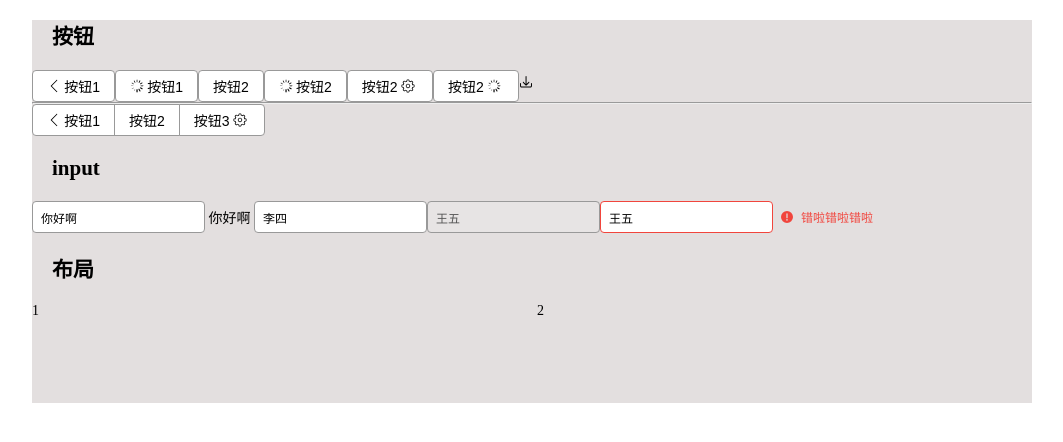
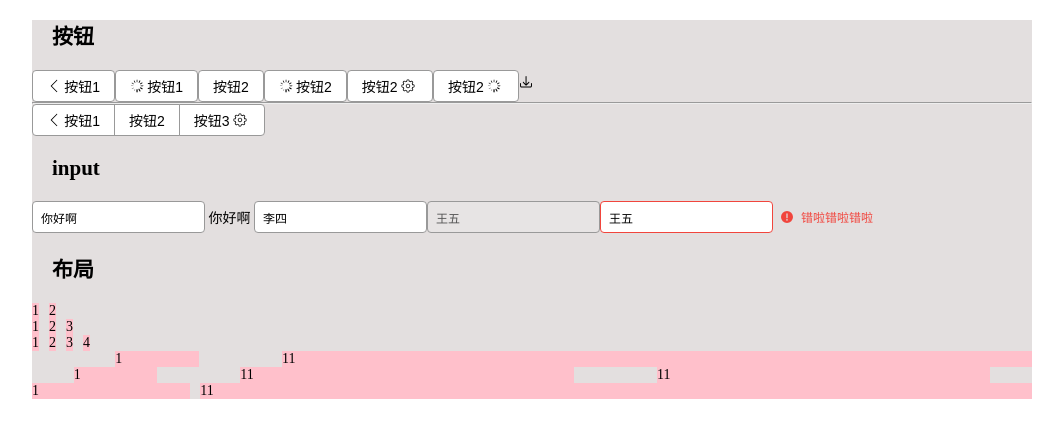
Before and after one commit to doria76593/vue2-lunzi, a Vue app: page / in a window 1280 px wide. Shown: the top 442 px of the page, without its empty margins (108-1171 px from the left). Built offline with nearby package versions, Linux system fonts and the light colour scheme.

Commit message:
添加 row 的 align=left/right/center 属性

```diff
--- a/src/App.vue
+++ b/src/App.vue
@@ -25,12 +25,12 @@
       <g-col >1</g-col>
       <g-col>2</g-col>
     </g-row>
-    <!-- <g-row>
+    <g-row  gutter="10">
       <g-col>1</g-col>
       <g-col>2</g-col>
       <g-col>3</g-col>
     </g-row>
-    <g-row>
+    <g-row  gutter="10">
       <g-col>1</g-col>
       <g-col>2</g-col>
       <g-col>3</g-col>
@@ -45,10 +45,10 @@
       <g-col span="8" offset="2">11</g-col>
       <g-col span="8" offset="2">11</g-col>
     </g-row>
-    <g-row>
+    <g-row gutter="10">
       <g-col span="4">1</g-col>
       <g-col span="20">11</g-col>
-    </g-row> -->
+    </g-row>
   </div>
 </template>
 
--- a/src/col.vue
+++ b/src/col.vue
@@ -1,6 +1,8 @@
 <template>
   <div class="col" :class="colClass" :style="colStyle">
-    <slot></slot>
+    <div class="border">
+        <slot></slot>
+    </div>
   </div>
 </template>
 <script>
@@ -38,10 +40,6 @@ export default {
 </script>
 <style scoped lang="scss">
 .col {
-  height: 100px;
-  width: 50%;
-  /* background: grey; */
-  /* border: 1px solid red; */
   $class-prefix: col-;
   @for $n from 1 through 24 {
     &.#{$class-prefix}#{$n} {
--- a/src/row.vue
+++ b/src/row.vue
@@ -1,5 +1,5 @@
 <template>
-  <div class="row" :style="rowStyle">
+  <div class="row" :style="rowStyle" :class="rowClass">
     <slot></slot>
   </div>
 </template>
@@ -11,6 +11,13 @@ export default {
     gutter: {
       type: [Number, String],
     },
+    align: {
+      type: String,
+      default: 'left',
+      validator(value) {
+        return ['left', 'right', 'center'].includes(value)
+      },
+    },
   },
   data() {
     return {}
@@ -20,9 +27,12 @@ export default {
       let { gutter } = this
       return { marginLeft: -gutter / 2 + 'px', marginRight: -gutter / 2 + 'px' }
     },
+    rowClass() {
+      let { align } = this
+      return [align && `align-${align}`]
+    },
   },
   mounted() {
-    console.log(this.$children)
     this.$children.forEach((vm) => {
       vm.gutter = this.gutter
     })
@@ -33,6 +43,15 @@ export default {
 <style scoped lang="scss">
 .row {
   display: flex;
+  &.align-left {
+    justify-content: flex-start;
+  }
+  &.align-right {
+    justify-content: flex-end;
+  }
+  &.align-center {
+    justify-content: center;
+  }
   /* margin: 0 -12px;   这个是为了让col设置gutter(padding)抵消最左边和最右边的空隙*/
 }
 </style>
```
